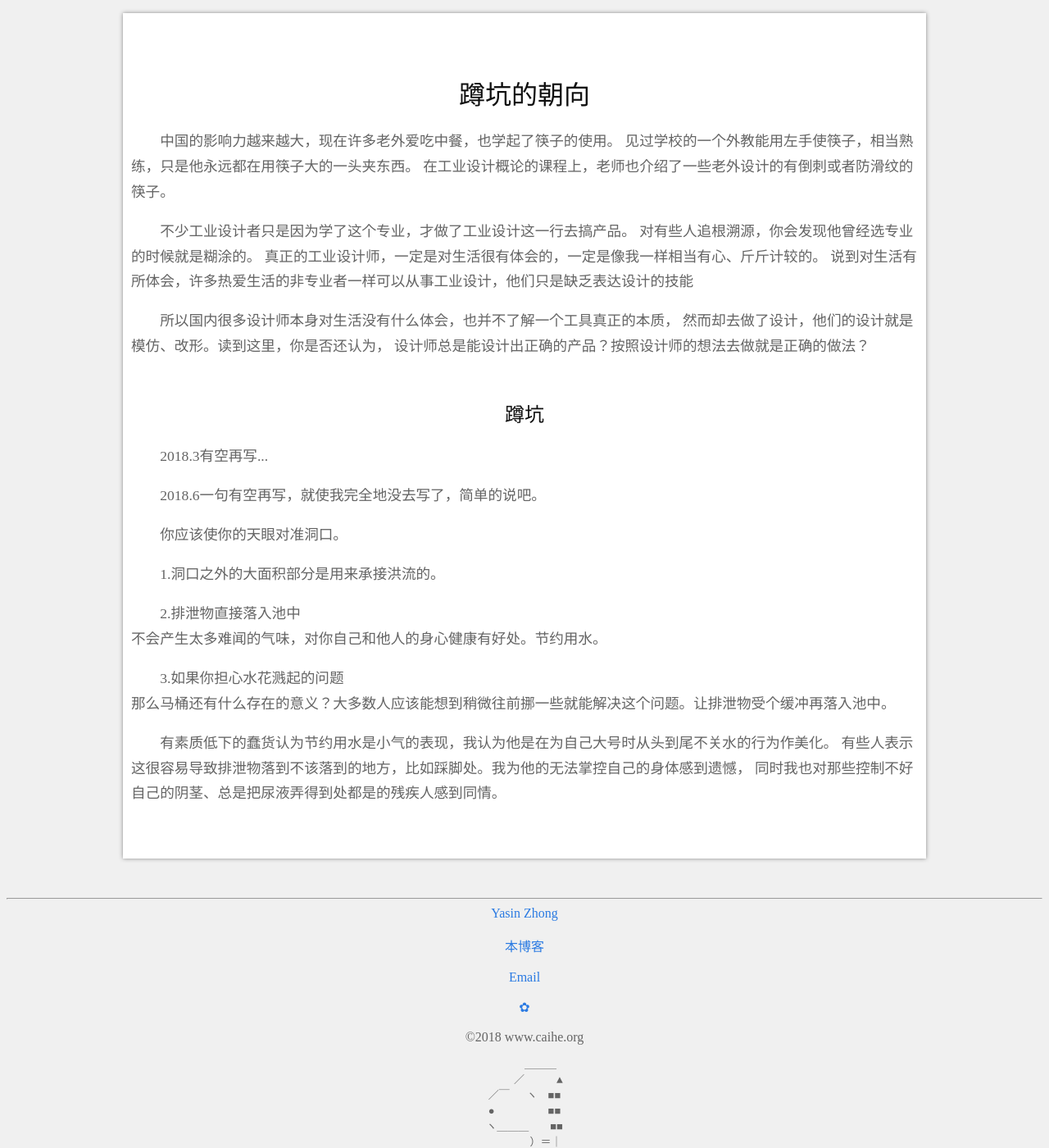
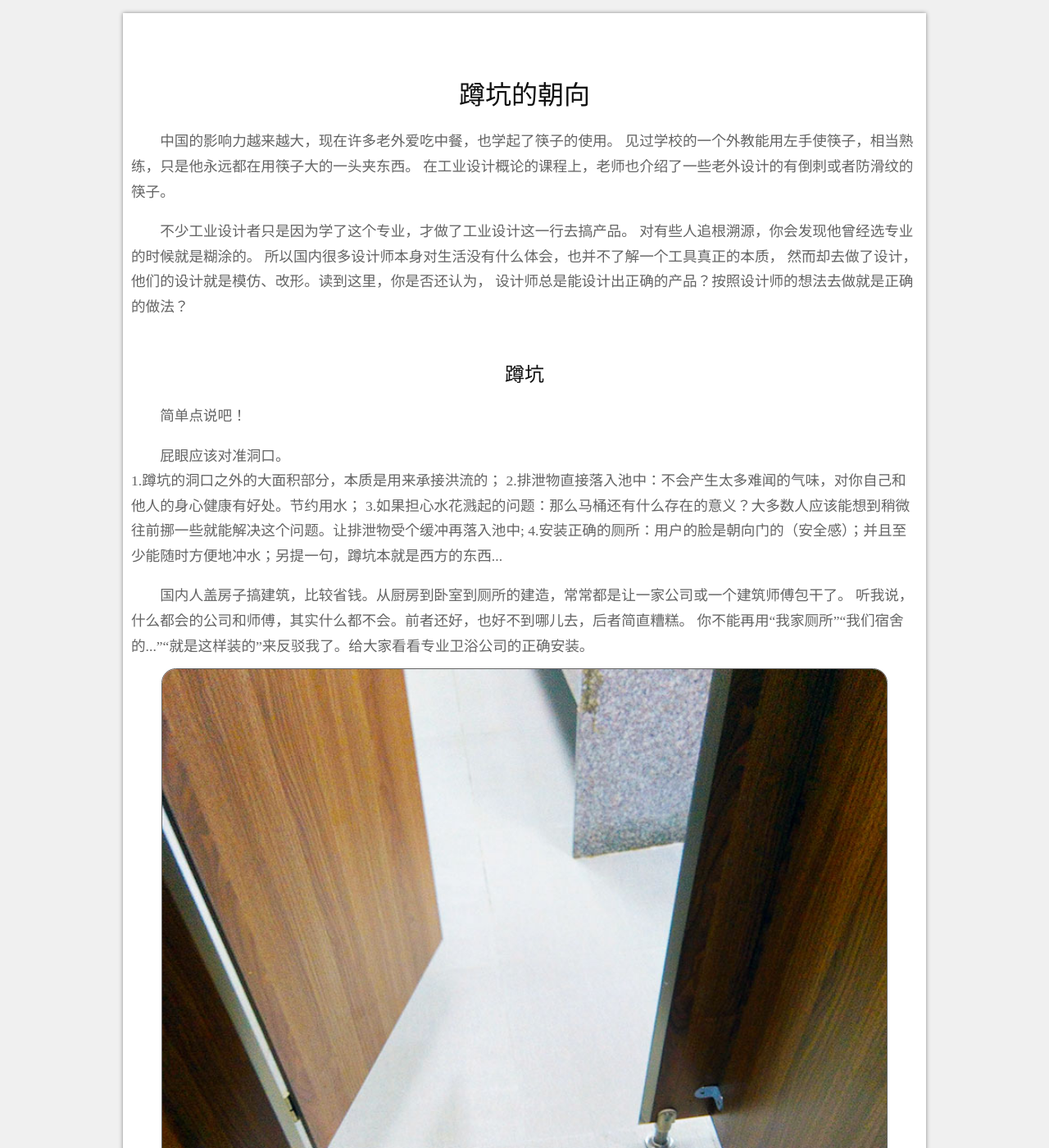
Before and after one commit to YasinZhong/yasinzhong.github.io, a Jekyll site: the page built from _posts/2018-4-13-DK.html, in a window 1280 px wide and 1400 px high. Shown: the whole window at 82% size. Built offline with Jekyll 4.4.1, drawn with Linux system fonts in a browser that asks for light colours; comment, search, counter and statistics services are not loaded; some of the changed text lies outside the part shown.

Commit message:
2018/06/24

```diff
--- a/_posts/2018-4-13-DK.html
+++ b/_posts/2018-4-13-DK.html
@@ -14,11 +14,6 @@ title: 蹲坑的朝向
 <p>
 	不少工业设计者只是因为学了这个专业，才做了工业设计这一行去搞产品。
 	对有些人追根溯源，你会发现他曾经选专业的时候就是糊涂的。
-	真正的工业设计师，一定是对生活很有体会的，一定是像我一样相当有心、斤斤计较的。
-	说到对生活有所体会，许多热爱生活的非专业者一样可以从事工业设计，他们只是缺乏表达设计的技能
-</p>
-
-<p>
 	所以国内很多设计师本身对生活没有什么体会，也并不了解一个工具真正的本质，
 	然而却去做了设计，他们的设计就是模仿、改形。读到这里，你是否还认为，
 	设计师总是能设计出正确的产品？按照设计师的想法去做就是正确的做法？
@@ -26,32 +21,24 @@ title: 蹲坑的朝向
 
 <h2>蹲坑</h2>
 <p>
-	2018.3有空再写...
+	简单点说吧！
+</p>
+<p>
+	屁眼应该对准洞口。<br>
+	1.蹲坑的洞口之外的大面积部分，本质是用来承接洪流的；
+	2.排泄物直接落入池中：不会产生太多难闻的气味，对你自己和他人的身心健康有好处。节约用水；
+	3.如果担心水花溅起的问题：那么马桶还有什么存在的意义？大多数人应该能想到稍微往前挪一些就能解决这个问题。让排泄物受个缓冲再落入池中;
+	4.安装正确的厕所：用户的脸是朝向门的（安全感）；并且至少能随时方便地冲水；另提一句，蹲坑本就是西方的东西...
 </p>
 
 <p>
-	2018.6一句有空再写，就使我完全地没去写了，简单的说吧。
-</p>
-<p>
-	你应该使你的天眼对准洞口。
+	国内人盖房子搞建筑，比较省钱。从厨房到卧室到厕所的建造，常常都是让一家公司或一个建筑师傅包干了。
+	听我说，什么都会的公司和师傅，其实什么都不会。前者还好，也好不到哪儿去，后者简直糟糕。
+	你不能再用“我家厕所”“我们宿舍的...”“就是这样装的”来反驳我了。给大家看看专业卫浴公司的正确安装。
+	<img src="/img/dk.jpg" style="width: 92%;height: auto;">
 </p>
 
 <p>
-	1.洞口之外的大面积部分是用来承接洪流的。<br>
+	真正的工业设计师，一定是对生活很有体会的，一定是像我一样相当有心、斤斤计较的。
+	说到对生活有所体会，许多热爱生活的非专业者一样可以从事工业设计，他们只是缺乏表达设计的技能
 </p>
-
-<p>
-	2.排泄物直接落入池中<br>
-	不会产生太多难闻的气味，对你自己和他人的身心健康有好处。节约用水。
-</p>
-
-<p>
-	3.如果你担心水花溅起的问题<br>
-	那么马桶还有什么存在的意义？大多数人应该能想到稍微往前挪一些就能解决这个问题。让排泄物受个缓冲再落入池中。
-</p>
-
-<p>
-	有素质低下的蠢货认为节约用水是小气的表现，我认为他是在为自己大号时从头到尾不关水的行为作美化。
-	有些人表示这很容易导致排泄物落到不该落到的地方，比如踩脚处。我为他的无法掌控自己的身体感到遗憾，
-	同时我也对那些控制不好自己的阴茎、总是把尿液弄得到处都是的残疾人感到同情。
-</p>
```
Also changed, not shown: _posts/2018-4-14-Designing.html (+10 -15 lines), img/dk.jpg (added).
